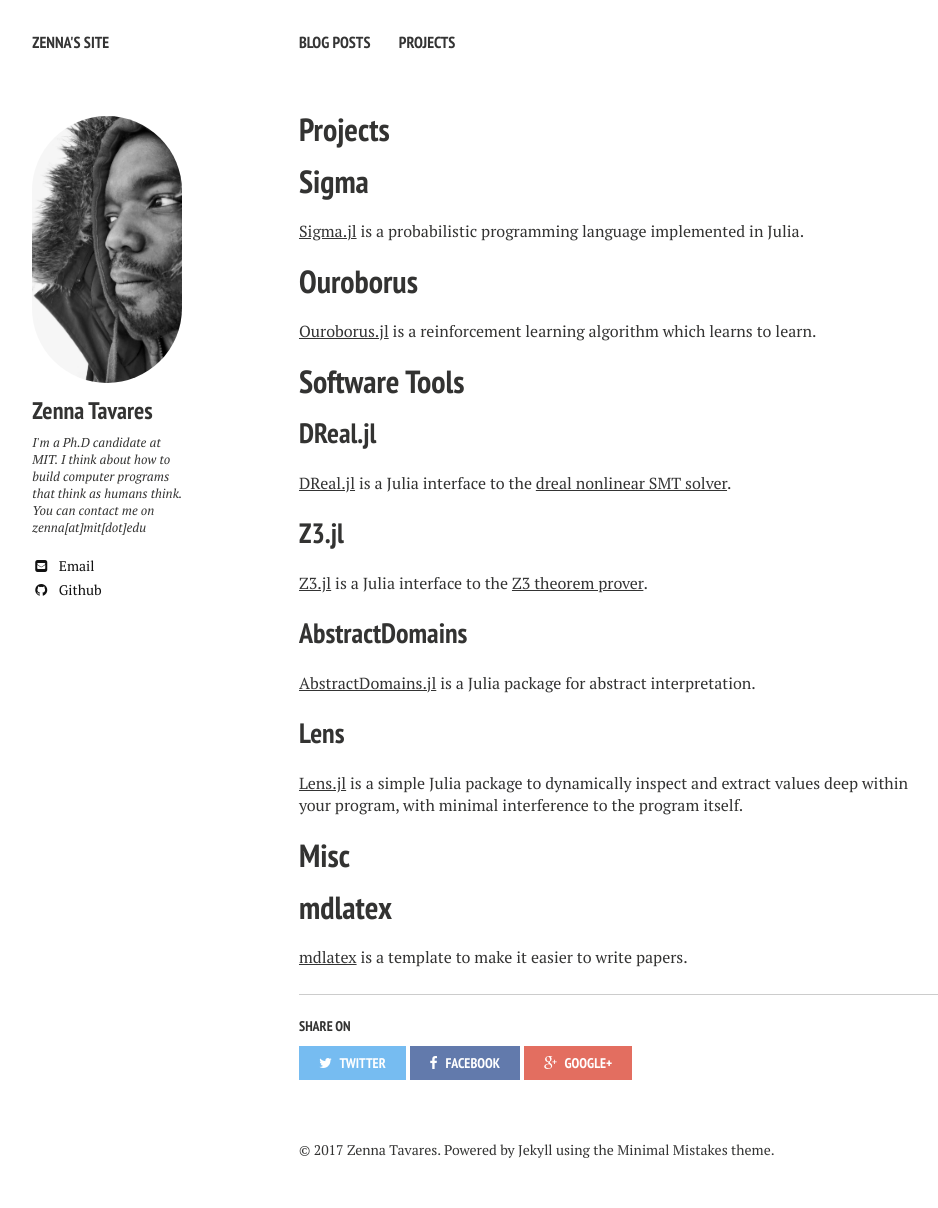
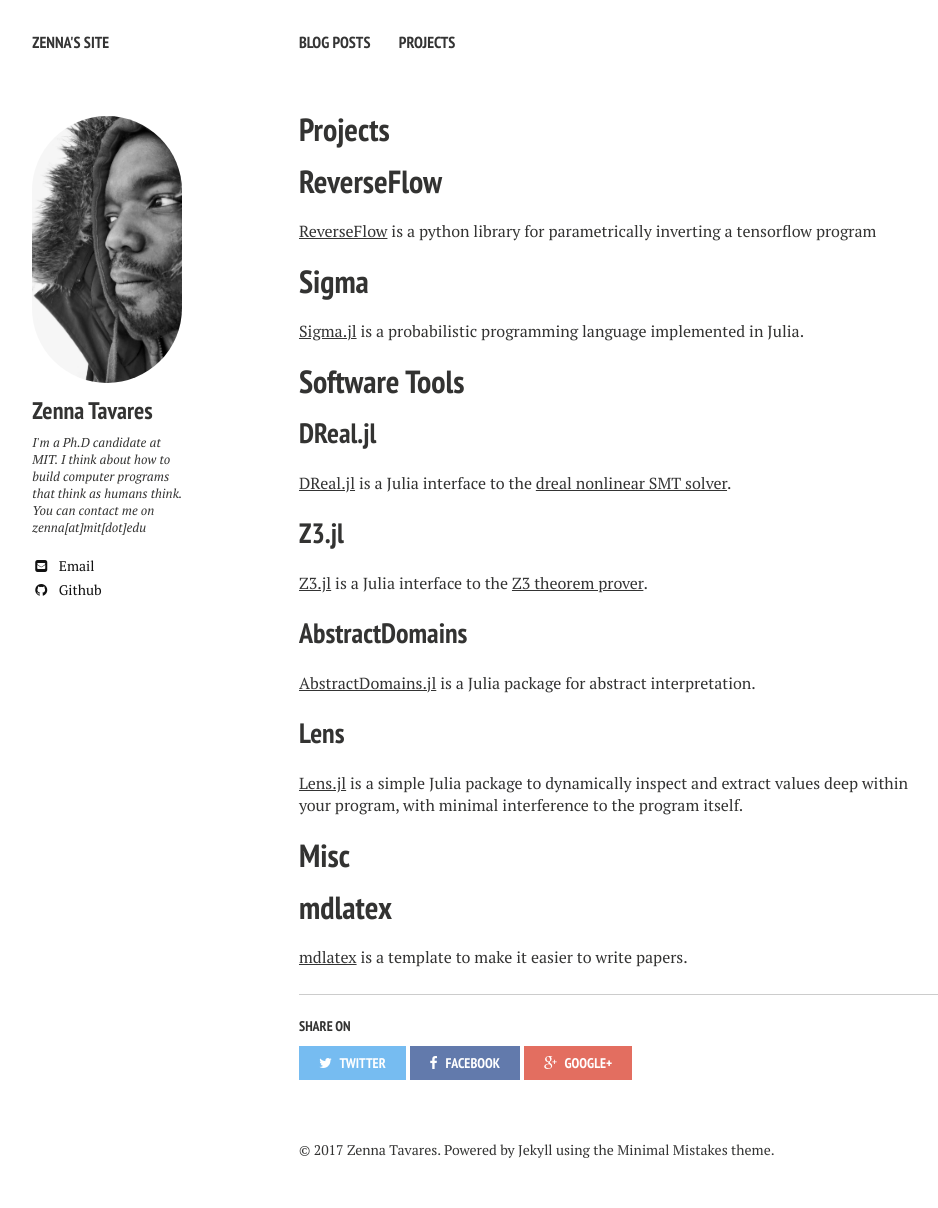
Before and after one commit to zenna/zenna.github.io, a Jekyll site: the page built from projects/index.md, in a window 1280 px wide. Shown: the whole page, without its empty margins (21-959 px from the left). Built offline with Jekyll 4.4.1, drawn with Linux system fonts in a browser that asks for light colours; nearby versions of some CDN libraries.

Commit message:
update projects

```diff
--- a/projects/index.md
+++ b/projects/index.md
@@ -6,13 +6,13 @@ modified: 2015-04-15T09:29:05-04:00
 comments: true
 ---
 
+# ReverseFlow
+
+[ReverseFlow](https://github.com/wacabanga/reverseflow) is a python library for parametrically inverting a tensorflow program
+
 # Sigma
 
 [Sigma.jl](https://github.com/zenna/Sigma.jl) is a probabilistic programming language implemented in Julia.
-
-# Ouroborus
-
-[Ouroborus.jl](https://github.com/zenna/Ouroboros.jl) is a reinforcement learning algorithm which learns to learn.
 
 # Software Tools
 
```
